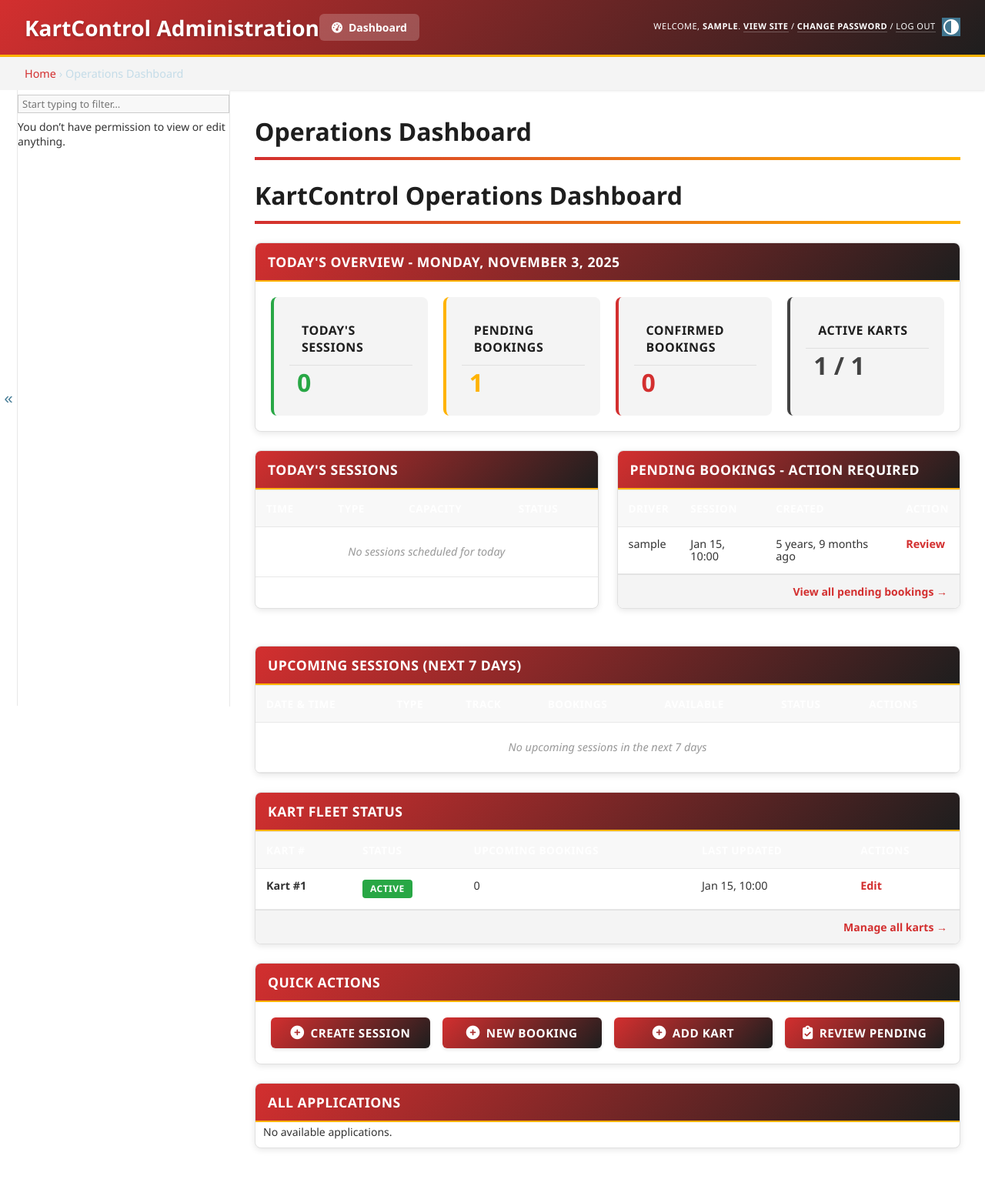
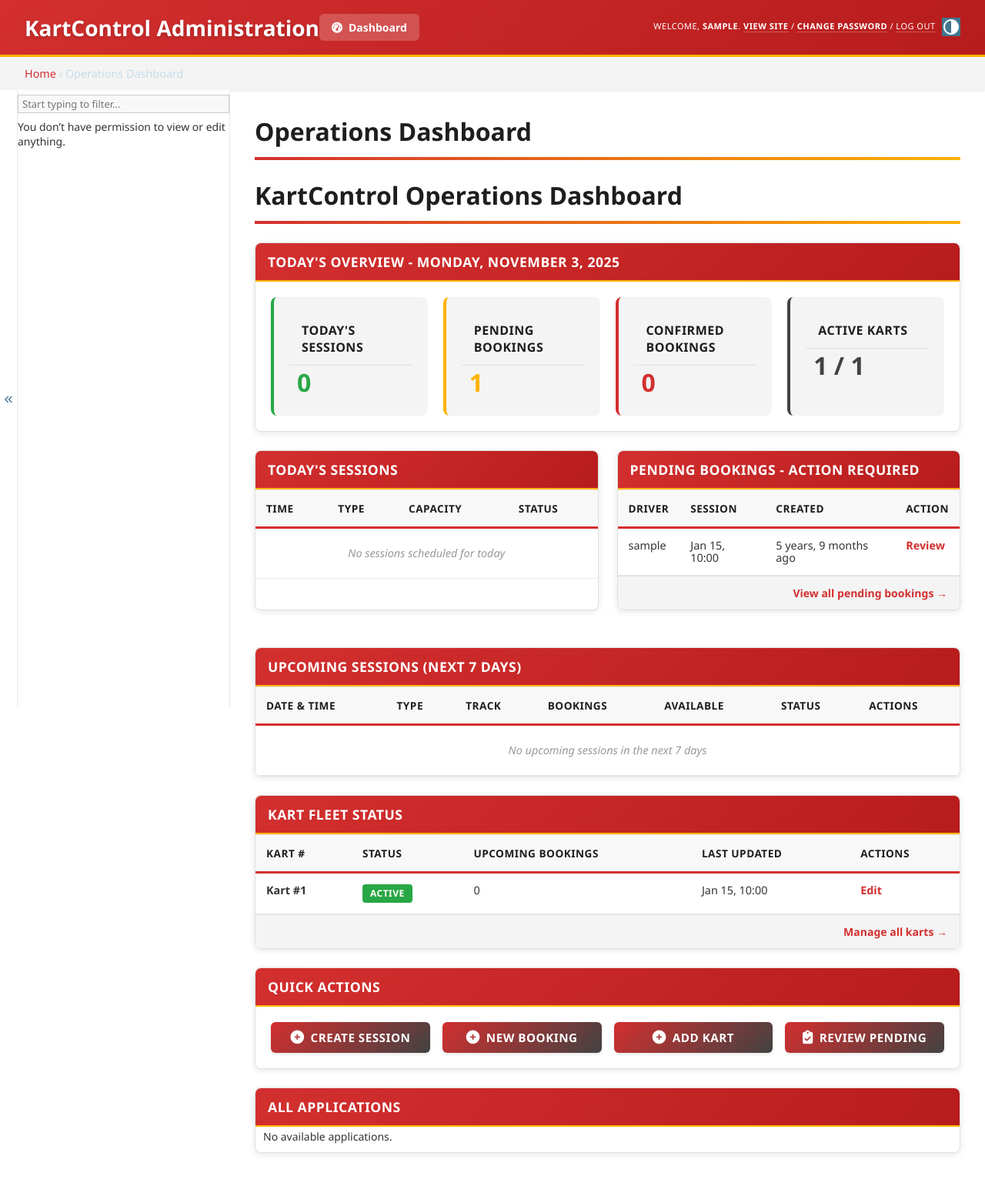
Before and after one commit to antfildes10/Project-4, a Django app: page /admin/ in a window 1280 px wide. Shown: the whole page at 77% size. Before the commit the page ends 1494 px from the top, so only its background shows below. Run offline with Django 5.2, Linux system fonts and the light colour scheme; a user stored in the database is signed in; tables that the repository leaves empty hold one stand-in row (values such as "Sample post").

Commit message:
fix(admin): improve table visibility and use subtle gradient
- Change dashboard table headers to light gray with black text
- Replace red-to-black gradient with red-to-darker-red (subtle)
- Use light gray gradient for dashboard tables with red border
- Improve text visibility on all table headers
- Update all gradients to use primary-to-primary-dark
- Change secondary color from black (#1e1e1e) to dark gray (#424242)
- Maintain white text on module headers (still visible)
- Add red accent border to dashboard table headers
- Create more professional and readable interface

```diff
--- a/static/css/admin-custom.css
+++ b/static/css/admin-custom.css
@@ -5,12 +5,13 @@
 
 /* ===========================
    CSS CUSTOM PROPERTIES
-   Matching motorsport theme: Red, White, Black
+   Matching motorsport theme: Red, White, Black (Subtle)
    =========================== */
 :root {
     --admin-primary: #d32f2f;
     --admin-primary-dark: #b71c1c;
-    --admin-secondary: #1e1e1e;
+    --admin-primary-light: #ef5350;
+    --admin-secondary: #424242;
     --admin-accent: #ffb300;
     --admin-success: #28a745;
     --admin-warning: #ffb300;
@@ -28,7 +29,7 @@
    ADMIN HEADER
    =========================== */
 #header {
-    background: linear-gradient(135deg, var(--admin-primary) 0%, var(--admin-secondary) 100%) !important;
+    background: linear-gradient(135deg, var(--admin-primary) 0%, var(--admin-primary-dark) 100%) !important;
     box-shadow: 0 4px 12px rgba(0, 0, 0, 0.3);
     padding: 1rem 2rem !important;
     border-bottom: 3px solid var(--admin-accent);
@@ -151,7 +152,7 @@
 
 .module h2,
 .module caption {
-    background: linear-gradient(135deg, var(--admin-primary) 0%, var(--admin-secondary) 100%) !important;
+    background: linear-gradient(135deg, var(--admin-primary) 0%, var(--admin-primary-dark) 100%) !important;
     color: #ffffff !important;
     font-size: 1.1rem !important;
     font-weight: 600 !important;
@@ -265,12 +266,13 @@
 }
 
 .dashboard-table thead {
-    background: linear-gradient(135deg, var(--admin-primary) 0%, var(--admin-secondary) 100%) !important;
+    background: linear-gradient(135deg, var(--admin-light) 0%, #e8e8e8 100%) !important;
+    border-bottom: 3px solid var(--admin-primary);
 }
 
 .dashboard-table thead th {
-    color: #ffffff !important;
-    font-weight: 600 !important;
+    color: var(--admin-dark) !important;
+    font-weight: 700 !important;
     padding: 0.875rem !important;
     text-align: left;
     text-transform: uppercase;
@@ -548,7 +550,7 @@ input[type="submit"].default {
 }
 
 #changelist-filter h2 {
-    background: linear-gradient(135deg, var(--admin-primary) 0%, var(--admin-secondary) 100%) !important;
+    background: linear-gradient(135deg, var(--admin-primary) 0%, var(--admin-primary-dark) 100%) !important;
     color: #ffffff !important;
     padding: 1rem !important;
     margin: 0 !important;
@@ -619,7 +621,7 @@ input[type="submit"].default {
 }
 
 #result_list thead th {
-    background: linear-gradient(135deg, var(--admin-primary) 0%, var(--admin-secondary) 100%) !important;
+    background: linear-gradient(135deg, var(--admin-primary) 0%, var(--admin-primary-dark) 100%) !important;
     color: #ffffff !important;
     font-weight: 600 !important;
     padding: 1rem !important;
@@ -640,7 +642,7 @@ input[type="submit"].default {
 
 /* Action checkbox column */
 #result_list thead th.action-checkbox-column {
-    background: linear-gradient(135deg, var(--admin-primary) 0%, var(--admin-secondary) 100%) !important;
+    background: linear-gradient(135deg, var(--admin-primary) 0%, var(--admin-primary-dark) 100%) !important;
 }
 
 #result_list thead th input[type="checkbox"] {
```
